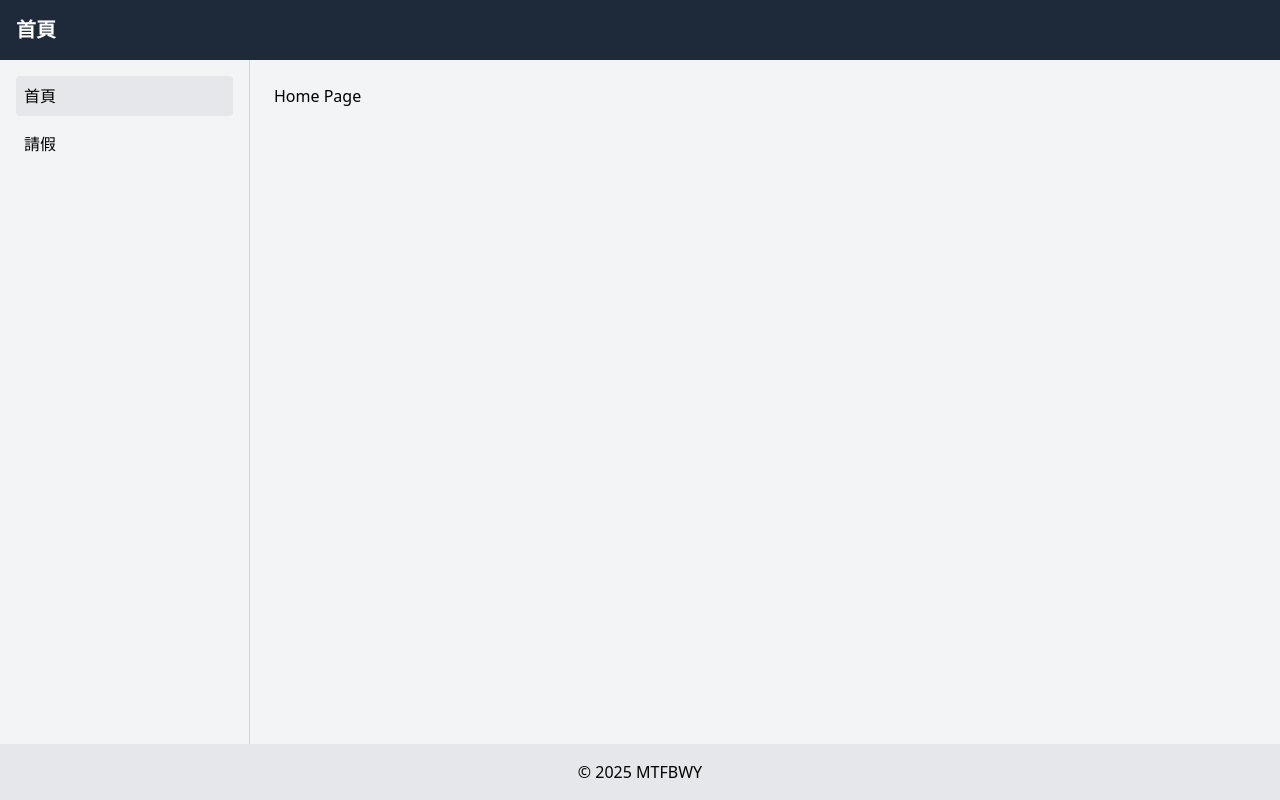
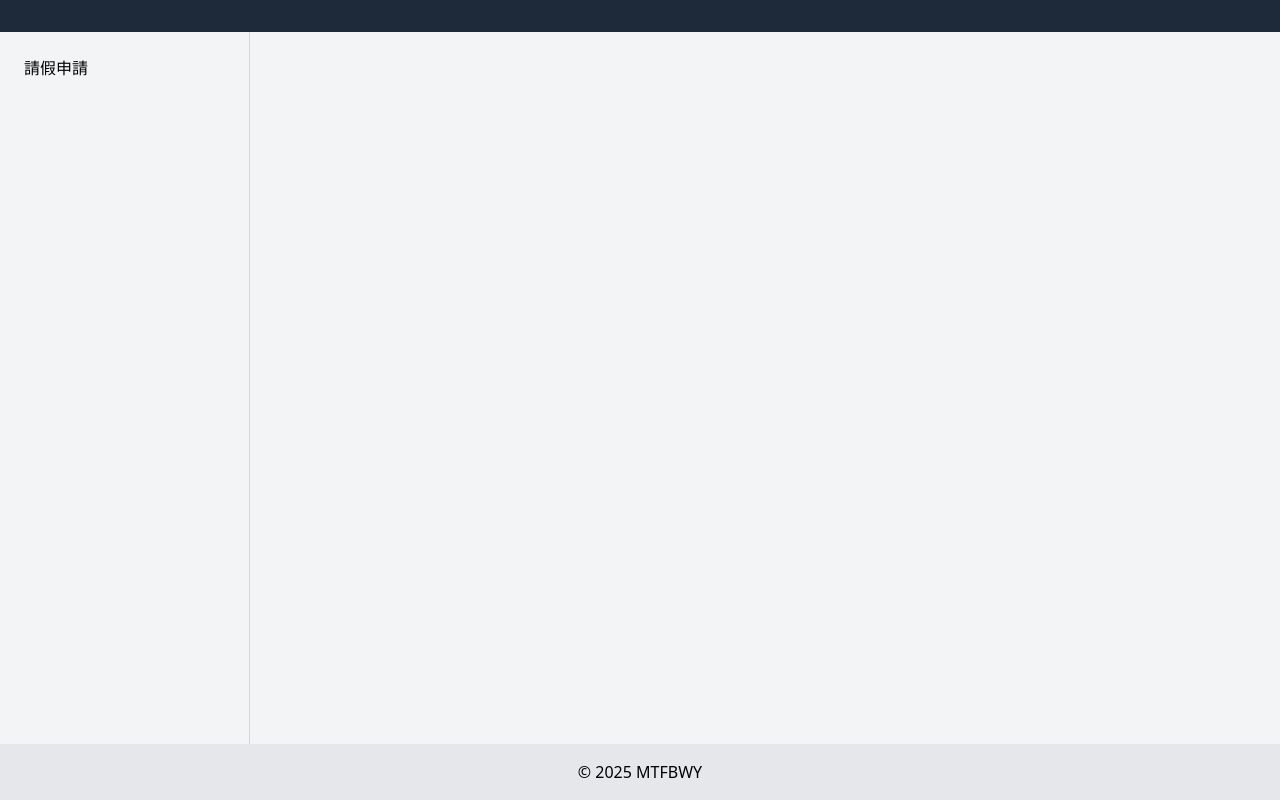
Before and after one commit to seanmars/i-dont-want-work-today, a Vue app: page / in a window 1280 px wide. Built offline with nearby package versions, Linux system fonts and the light colour scheme.

Commit message:
fix: 整合 route data

```diff
--- a/src/components/Header.vue
+++ b/src/components/Header.vue
@@ -5,18 +5,14 @@
 </template>
 
 <script lang="ts" setup>
-import {computed} from 'vue'
-import {useRoute} from 'vue-router'
+import { computed } from 'vue';
+import { useRoute } from 'vue-router';
+import { constantRoutes } from '@/router';
 
-const route = useRoute()
-
-const routes = [
-  {name: '首頁', path: '/'},
-  {name: '請假', path: '/leave'},
-]
+const route = useRoute();
 
 const currentRouteName = computed(() => {
-  const currentRoute = routes.find(r => r.path === route.path)
-  return currentRoute?.name || route.name
-})
+  const currentRoute = constantRoutes.find(r => r.path === route.path);
+  return currentRoute?.title || route.name;
+});
 </script>
--- a/src/components/Sidebar.vue
+++ b/src/components/Sidebar.vue
@@ -2,13 +2,13 @@
   <aside class="bg-gray-100 p-4 border-r border-gray-300">
     <nav>
       <ul class="space-y-2">
-        <li v-for="route in routes" :key="route.path">
+        <li v-for="route in constantRoutes" :key="route.path">
           <router-link
               :to="route.path"
               class="block p-2 rounded hover:bg-gray-200 transition-colors"
               :class="{ 'bg-gray-200': isCurrentRoute(route.path) }"
           >
-            {{ route.name }}
+            {{ route.title }}
           </router-link>
         </li>
       </ul>
@@ -17,16 +17,12 @@
 </template>
 
 <script lang="ts" setup>
-import {useRoute} from 'vue-router'
+import { useRoute } from 'vue-router';
+import { constantRoutes } from '@/router';
 
-const route = useRoute()
-
-const routes = [
-  {name: '首頁', path: '/'},
-  {name: '請假', path: '/leave'},
-]
+const route = useRoute();
 
 const isCurrentRoute = (path: string) => {
-  return route.path === path
-}
+  return route.path === path;
+};
 </script>
--- a/src/pages/Home.vue
+++ b/src/pages/Home.vue
@@ -1,11 +1,16 @@
 <template>
-  <div>
-    <h1>Home Page</h1>
-  </div>
+  <div></div>
 </template>
 
-<script lang="ts" setup>
-// Home page implementation will be added in Step 2
+<script setup lang="ts">
+import { onMounted } from 'vue';
+import { useRouter } from 'vue-router';
+
+onMounted(() => {
+  const router = useRouter();
+
+  router.push({ name: 'leave' });
+});
 </script>
 
 <style scoped>
--- a/src/pages/Leave.vue
+++ b/src/pages/Leave.vue
@@ -127,8 +127,14 @@
     </div>
 
     <!-- 輸出區域 -->
-    <div v-if="outputText" class="max-w-2xl mt-6 p-4 bg-gray-50 border border-gray-200 rounded-md">
-      <pre class="whitespace-pre-wrap">{{ outputText }}</pre>
+    <div class="max-w-2xl mt-6">
+      <textarea
+          id="outputText"
+          v-model="outputText"
+          rows="4"
+          class="w-full p-2 border border-gray-300 rounded-md shadow-sm focus:outline-none focus:ring-2 focus:ring-blue-500"
+          required
+      ></textarea>
     </div>
   </div>
 </template>
@@ -213,6 +219,8 @@ const resetForm = () => {
     reason: '',
     agent: ''
   };
+
+  outputText.value = '';
 };
 
 const handleDurationTypeChange = (event: Event) => {
@@ -253,6 +261,12 @@ const handleDurationTypeChange = (event: Event) => {
 
 onMounted(() => {
   resetForm();
+
+  // focus on the first input field
+  const nameInput = document.getElementById('name') as HTMLInputElement;
+  if (nameInput) {
+    nameInput.focus();
+  }
 });
 </script>
 
@@ -260,4 +274,8 @@ onMounted(() => {
 :deep(.dp__input) {
   @reference p-2 border border-gray-300 rounded-md shadow-sm focus:outline-none focus:ring-2 focus:ring-blue-500;
 }
+
+#outputText {
+  height: 200px;
+}
 </style>
--- a/src/router/index.ts
+++ b/src/router/index.ts
@@ -1,22 +1,26 @@
-import {createRouter, createWebHistory} from 'vue-router'
+import { createRouter, createWebHistory } from 'vue-router'
 import Layout from '../components/Layout.vue'
+
+export const constantRoutes = [
+    // {
+    //     title: '首頁',
+    //     name: 'home',
+    //     path: '/',
+    //     component: () => import('../pages/Home.vue')
+    // },
+    {
+        title: '請假申請',
+        name: 'leave',
+        path: '/leave',
+        component: () => import('../pages/Leave.vue')
+    },
+];
 
 const routes = [
     {
         path: '/',
         component: Layout,
-        children: [
-            {
-                path: '',
-                name: 'home',
-                component: () => import('../pages/Home.vue')
-            },
-            {
-                path: 'leave',
-                name: 'leave',
-                component: () => import('../pages/Leave.vue')
-            }
-        ]
+        children: constantRoutes
     }
 ]
 
```
